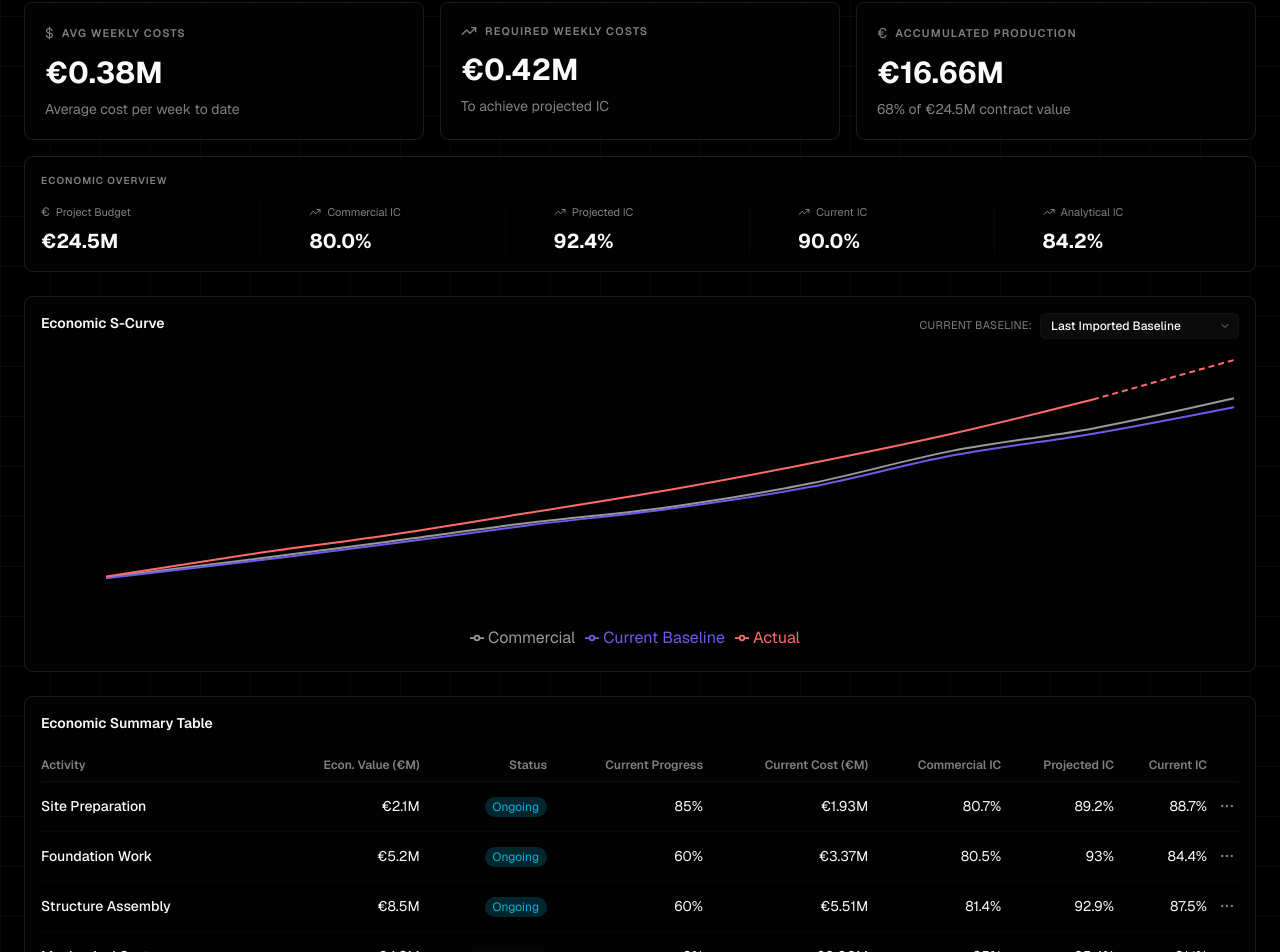
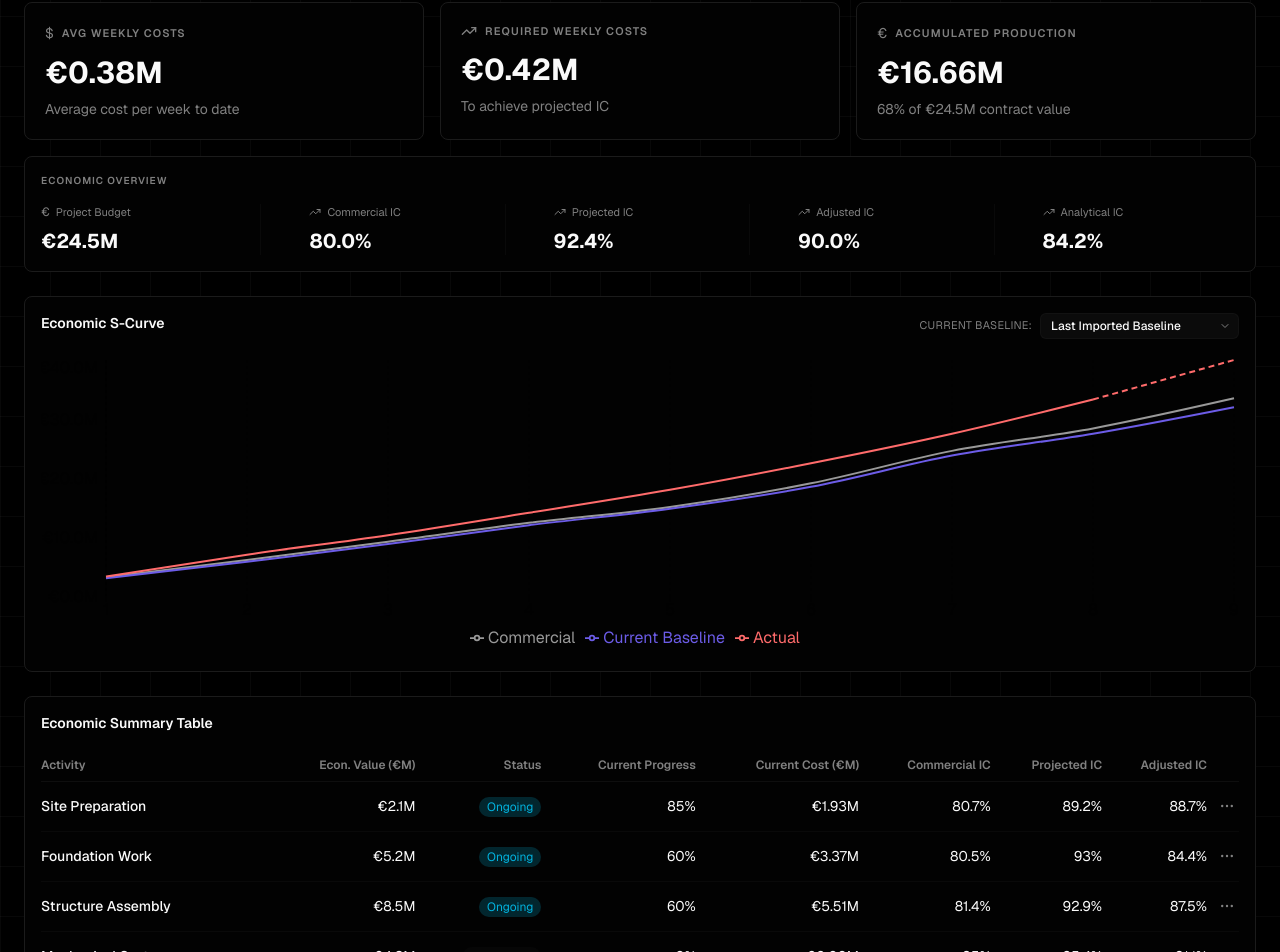
Before and after one commit to danielrebelo-volis/v0-volis-build-dashboard, a Next.js app: page /project/PRJ-001/overview in a window 1280 px wide. Shown: the part 2034-2986 px from the top of the page. Built offline with nearby package versions, Linux system fonts and the light colour scheme.

Commit message:
feat: rename "Current IC" to "Adjusted IC" across project pages

```diff
--- a/app/project/[id]/overview/page.tsx
+++ b/app/project/[id]/overview/page.tsx
@@ -1085,7 +1085,7 @@ export default function ProjectOverview({ params }: { params: { id: string } })
                 <div className="sm:pl-6">
                   <div className="flex items-center gap-1.5 mb-1.5">
                     <TrendingUp className="w-3 h-3 text-muted-foreground" />
-                    <span className="text-[11px] text-muted-foreground">Current IC</span>
+                    <span className="text-[11px] text-muted-foreground">Adjusted IC</span>
                   </div>
                   <p className="text-xl font-bold text-foreground">90.0%</p>
                 </div>
@@ -1141,7 +1141,7 @@ export default function ProjectOverview({ params }: { params: { id: string } })
                         Projected IC {economicSortBy === 'totalEstimated' && (economicSortDirection === 'asc' ? '↑' : '↓')}
                       </th>
                       <th className="text-right text-xs text-muted-foreground font-semibold py-2 cursor-pointer hover:text-foreground transition-colors" onClick={() => handleEconomicSort('totalBaseline')}>
-                        Current IC {economicSortBy === 'totalBaseline' && (economicSortDirection === 'asc' ? '↑' : '↓')}
+                        Adjusted IC {economicSortBy === 'totalBaseline' && (economicSortDirection === 'asc' ? '↑' : '↓')}
                       </th>
                       <th className="w-8" />
                     </tr>
@@ -1430,7 +1430,7 @@ export default function ProjectOverview({ params }: { params: { id: string } })
                 <div className="sm:pl-6">
                   <div className="flex items-center gap-1.5 mb-1.5">
                     <TrendingUp className="w-3 h-3 text-muted-foreground" />
-                    <span className="text-[11px] text-muted-foreground">Current IC</span>
+                    <span className="text-[11px] text-muted-foreground">Adjusted IC</span>
                   </div>
                   <p className="text-2xl font-bold text-foreground">90.0%</p>
                 </div>
@@ -1558,7 +1558,7 @@ export default function ProjectOverview({ params }: { params: { id: string } })
                         Projected IC {economicSortBy === 'totalEstimated' && (economicSortDirection === 'asc' ? '↑' : '↓')}
                       </th>
                       <th className="text-right text-xs text-muted-foreground font-semibold py-2 cursor-pointer hover:text-foreground transition-colors" onClick={() => handleEconomicSort('totalBaseline')}>
-                        Current IC {economicSortBy === 'totalBaseline' && (economicSortDirection === 'asc' ? '↑' : '↓')}
+                        Adjusted IC {economicSortBy === 'totalBaseline' && (economicSortDirection === 'asc' ? '↑' : '↓')}
                       </th>
                       <th className="w-8" />
                     </tr>
--- a/app/project/[id]/page.tsx
+++ b/app/project/[id]/page.tsx
@@ -107,11 +107,11 @@ export default function ProjectDeepDive({ params }: { params: { id: string } })
               </div>
               <p className="text-2xl font-bold text-foreground">92.4%</p>
             </div>
-            {/* Current IC */}
+            {/* Adjusted IC */}
             <div>
               <div className="flex items-center gap-2 mb-1.5">
                 <TrendingDown className="w-3.5 h-3.5 text-muted-foreground" />
-                <p className="text-xs text-muted-foreground">Current IC</p>
+                <p className="text-xs text-muted-foreground">Adjusted IC</p>
               </div>
               <p className="text-2xl font-bold text-foreground">90.0%</p>
             </div>
```
